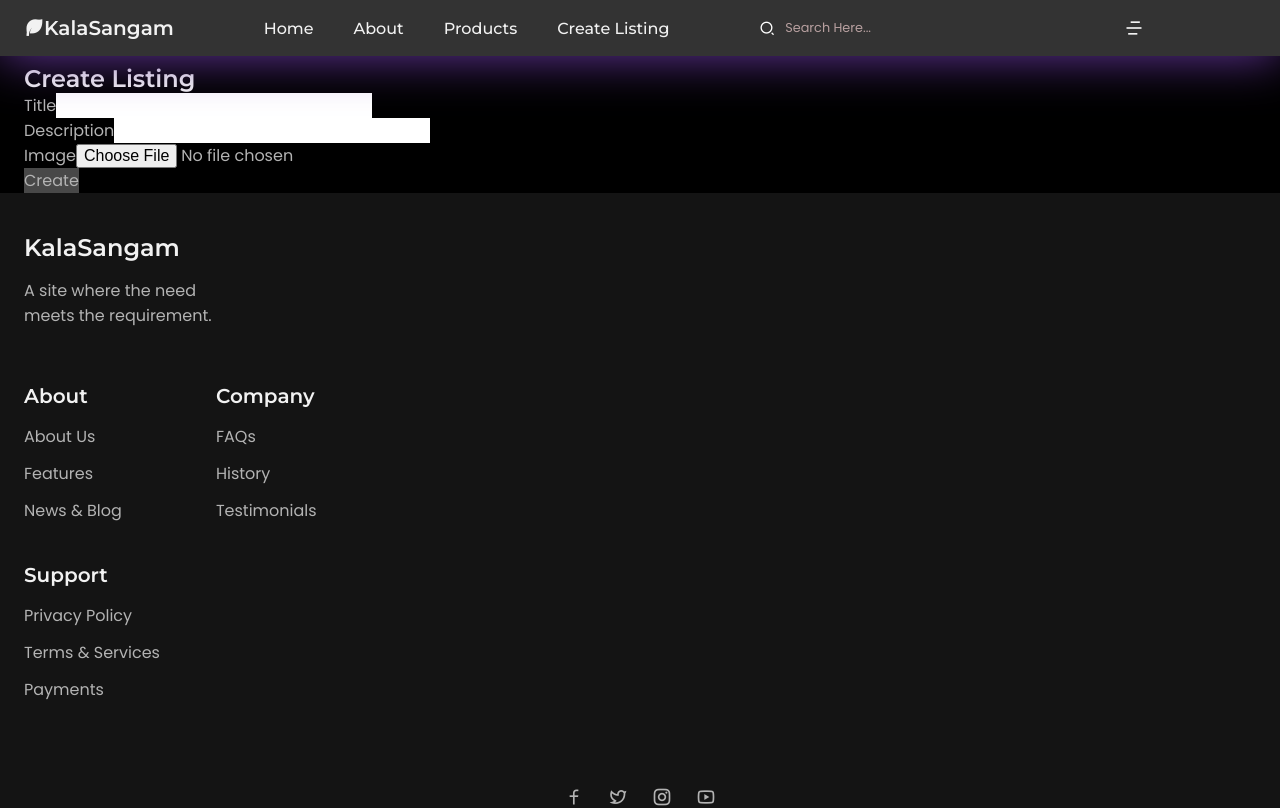
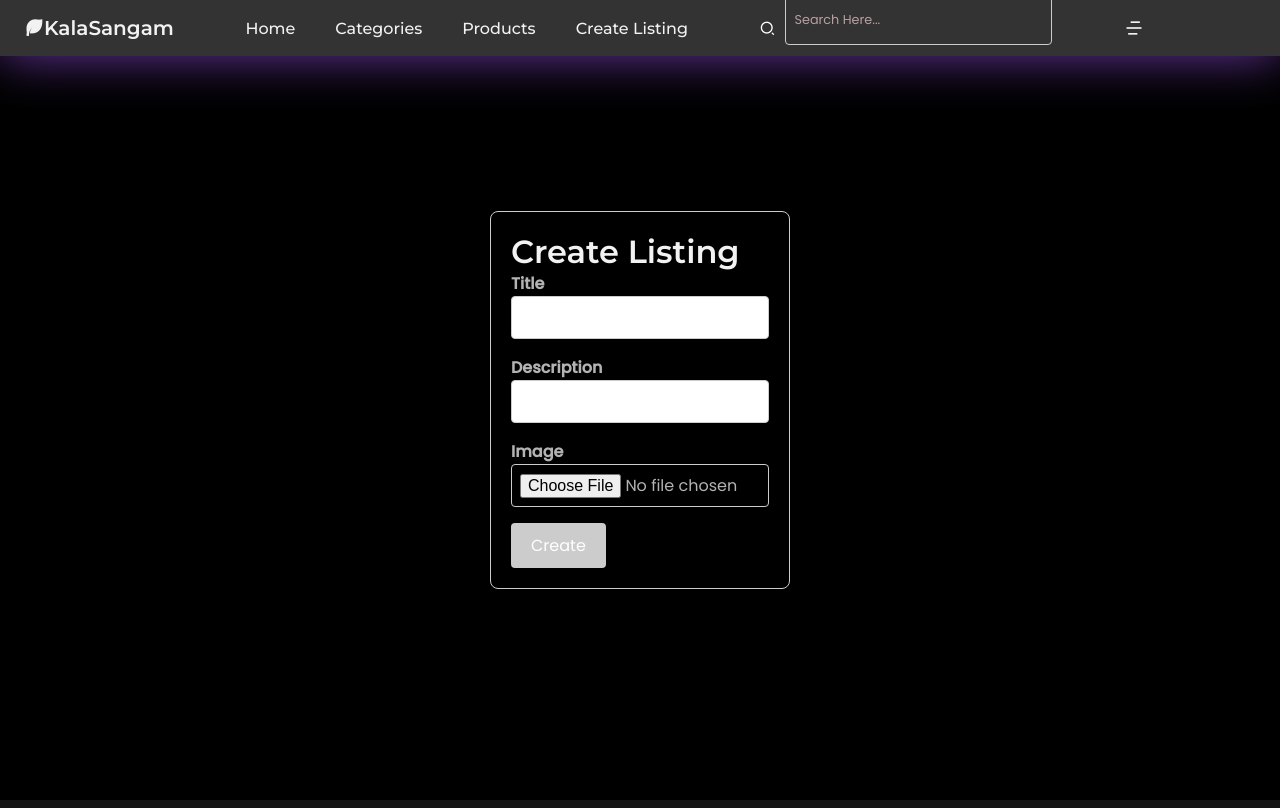
Before and after one commit to eziokittu/Kalasangam-app, a React (Create React App) app in the folder kalasangam-frontend/: page /create-listing in a window 1280 px wide. Shown: the top 808 px of the page. Built offline with nearby package versions, Linux system fonts and the light colour scheme.

Commit message:
start from here

```diff
--- a/kalasangam-frontend/src/App.js
+++ b/kalasangam-frontend/src/App.js
@@ -19,11 +19,11 @@ function App() {
     <BrowserRouter>
       <Header
         appname='KalaSangam'
-        names={['Home', 'About', 'Products', 'Create Listing']}
+        names={['Home', 'Categories', 'Products', 'Create Listing']}
       />
       <Routes>
         <Route exact path='/' element={<Main homeImage={IMAGES.image_home}/>} />
-        <Route exact path='/about' element={<About />} />
+        <Route exact path='/categories' element={<About />} />
         <Route exact path='/products' element={<Products />} />
         <Route exact path='/create-listing' element={<CreateListing />} />
       </Routes>
--- a/kalasangam-frontend/src/pages/createListing/CreateListing.css
+++ b/kalasangam-frontend/src/pages/createListing/CreateListing.css
@@ -0,0 +1,48 @@
+/* Apply styling to the container div */
+.form-container {
+    display: flex;
+    justify-content: center;
+    align-items: center;
+    height: 100vh;
+  }
+
+  /* Style the form */
+  form {
+    display: flex;
+    flex-direction: column;
+    align-items: flex-start; /* Align form items to the left */
+    width: 300px;
+    padding: 20px;
+    border: 1px solid #ccc;
+    border-radius: 8px;
+    box-shadow: 0px 0px 10px rgba(0, 0, 0, 0.1);
+  }
+
+  /* Style the form elements */
+  label {
+    font-weight: bold;
+    margin-bottom: 8px;
+  }
+
+  input[type="text"], input[type="file"] {
+    width: 100%;
+    padding: 8px;
+    margin-bottom: 16px;
+    border: 1px solid #ccc;
+    border-radius: 4px;
+  }
+
+  button {
+    padding: 10px 20px;
+    background-color: #007bff;
+    color: white;
+    border: none;
+    border-radius: 4px;
+    cursor: pointer;
+  }
+
+  /* Disable button when form is invalid */
+  button:disabled {
+    background-color: #ccc;
+    cursor: not-allowed;
+  }
--- a/kalasangam-frontend/src/pages/createListing/CreateListing.js
+++ b/kalasangam-frontend/src/pages/createListing/CreateListing.js
@@ -1,4 +1,4 @@
-// import './CreateListing.css';
+import './CreateListing.css';
 import '../../reusable/reusable.css';
 import Button from '../../reusable/FormElements/Button';
 import ImageUpload from '../../reusable/FormElements/ImageUpload';
@@ -42,9 +42,9 @@ function CreateListing() {
   };
 
   return (
-    <div className='container insideBody'>
-      <h2>Create Listing</h2>
+    <div className='form-container'>
       <form onSubmit={handleSubmit}>
+        <h1>Create Listing</h1>
         <div>
           <label>Title</label>
           <input
--- a/kalasangam-frontend/src/pages/products/Products.js
+++ b/kalasangam-frontend/src/pages/products/Products.js
@@ -22,7 +22,7 @@ function Products() {
   };
 
   return (
-    <div className="">
+    <div className="insideBody">
       <h2>Products</h2>
       <div className="products">
         {products.map((product) => (
--- a/kalasangam-frontend/src/shared/header/Header.js
+++ b/kalasangam-frontend/src/shared/header/Header.js
@@ -17,7 +17,7 @@ export default function Header(props) {
                    </li>
 
                    <li className="nav__item">
-                       <Link to="/About" className="nav__link">{props.names[1]}</Link>
+                       <Link to="/categories" className="nav__link">{props.names[1]}</Link>
                    </li>
 
                    <li className="nav__item">
```
Also changed, not shown: 4 other files (tests, documents, lock files or other folders).
